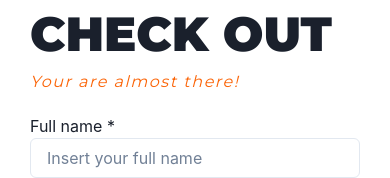
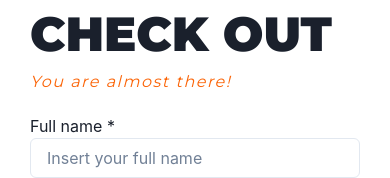
Before and after one commit to barbara-fuentebuena/reactVite, a React (Vite) app: page /sendorder in a window 390 px wide. Shown: the part 132-310 px from the top of the page. Built offline with nearby package versions, Linux system fonts and the light colour scheme.

Commit message:
menu titles responsive fixed

```diff
--- a/src/components/SendOrder.jsx
+++ b/src/components/SendOrder.jsx
@@ -75,7 +75,7 @@ const SendOrder = () => {
         <BodyIndex>
             <FormContainer>
             <h1>CHECK OUT</h1>
-            <h2>Your are almost there!</h2>
+            <h2>You are almost there!</h2>
                 <form onSubmit={handleSubmit}>
                     <div className='formTextDetails'>
                         <h3>Full name *</h3>
--- a/src/components/Style.jsx
+++ b/src/components/Style.jsx
@@ -225,6 +225,9 @@ export const MenuCategory = styled.div`
         font-weight: 900;
         margin-bottom: 20px;
         margin-top: 20px;
+        @media(max-width:400px){
+            font-size:3.10rem;
+        }
     }
     .menu-product{
         padding: 10px;
```
